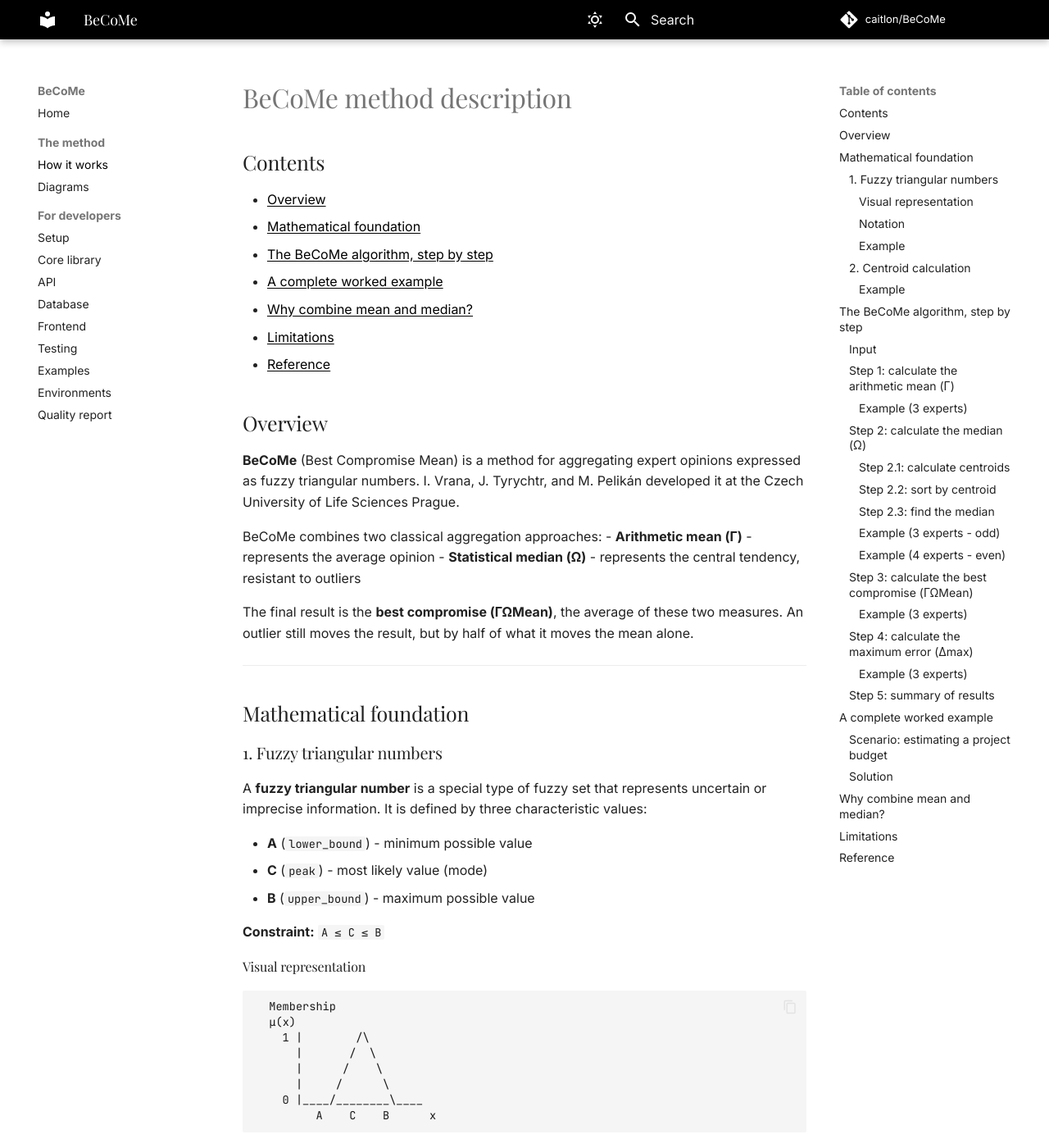
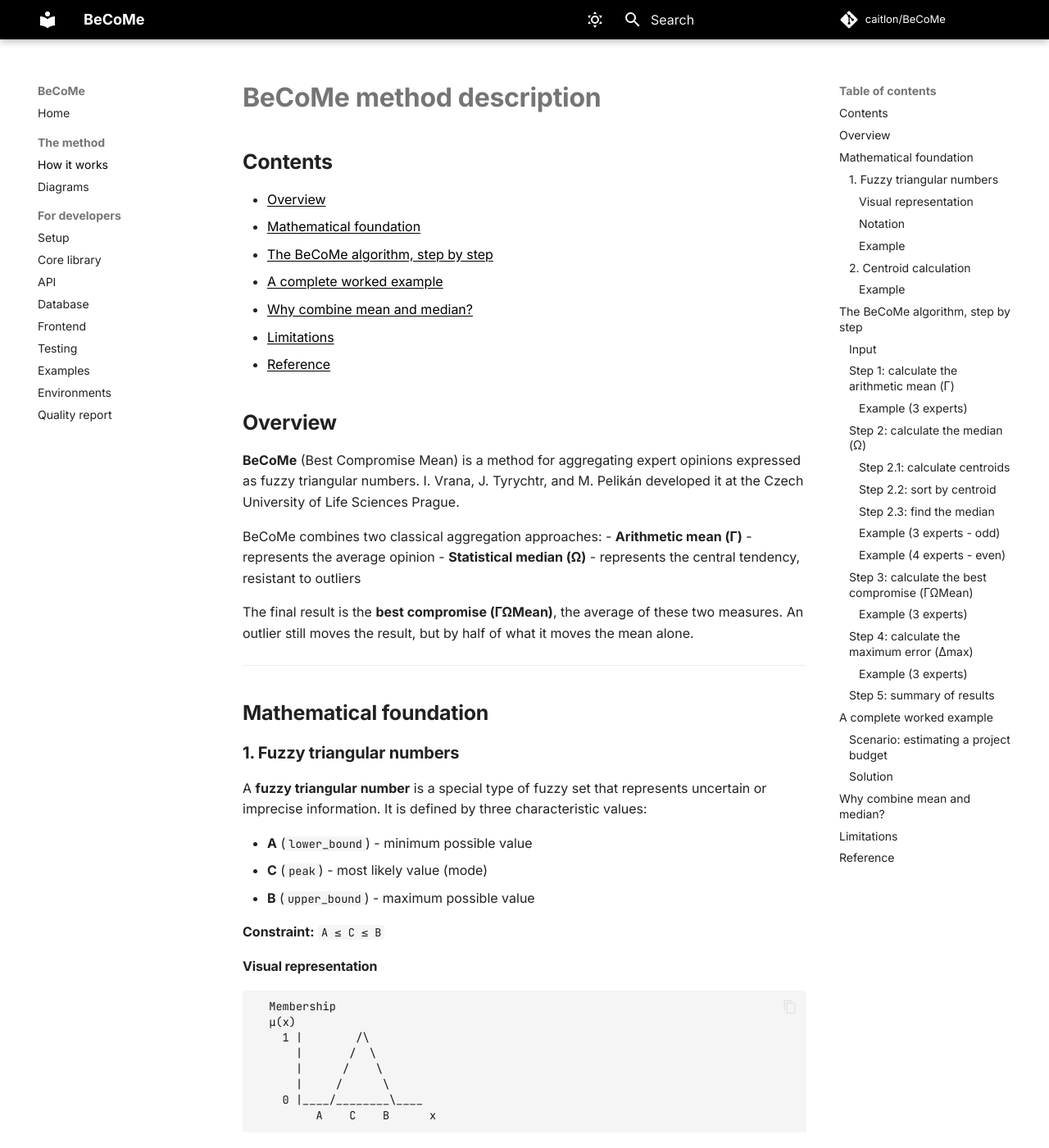
Before and after one commit to caitlon/BeCoMe, an MkDocs documentation site: the page built from docs/method-description.md, in a window 1280 px wide and 1400 px high. Shown: the whole window at 82% size. Built offline with MkDocs 1.6.1 and Material for MkDocs 9.7.7, drawn with Linux system fonts in a browser that asks for light colours; comment, search, counter and statistics services are not loaded.

Commit message:
style: use one typeface on the docs site

```diff
--- a/docs/stylesheets/become.css
+++ b/docs/stylesheets/become.css
@@ -21,14 +21,17 @@
  *   border      0 0%  90%     #e6e6e6      0 0% 17%   #2b2b2b
  */
 
-/* Playfair Display is the display face in `--font-display` and Material has no
- * setting for a third font, so it is fetched here. Inter and JetBrains Mono come
- * from `theme.font` in mkdocs.yml. The application self-hosts all three through
- * fontsource; this site does not, which is a deliberate difference and worth
- * knowing: it sends visitor addresses to Google, on a project that otherwise
- * takes data handling seriously. Acceptable for documentation, and reversible by
- * committing the woff2 files here instead. */
-@import url("https://fonts.googleapis.com/css2?family=Playfair+Display:wght@400;500;600&display=swap");
+/* One typeface, and it is the application's: Inter for everything, JetBrains Mono
+ * for code, both set in `theme.font`. The application also has a display face,
+ * Playfair Display in `--font-display`, and it was tried here and dropped. It
+ * works on a product page that has a handful of headings; a documentation page is
+ * mostly headings, and setting a serif against Inter that many times per screen
+ * reads as two designs arguing rather than one.
+ *
+ * Both faces come from Google Fonts, while the application self-hosts through
+ * fontsource. That is a real difference and worth knowing: it sends visitor
+ * addresses to Google, on a project that otherwise takes data handling seriously.
+ * Acceptable for documentation, and reversible by committing the woff2 files. */
 
 [data-md-color-scheme="default"] {
   --md-primary-fg-color: #000000;
@@ -76,15 +79,14 @@
   --md-footer-bg-color--dark: #000000;
 }
 
-/* Headings are the serif face. This is the single change that makes the site read
- * as the same product rather than as Material with the colour drained out. */
+/* Inter carries headings too, so the only thing separating them from body text is
+ * weight and size. Material's default heading weight is light enough to disappear
+ * at h3 and below once the serif is gone. */
 .md-typeset h1,
 .md-typeset h2,
 .md-typeset h3,
-.md-typeset h4,
-.md-header__topic:first-child .md-ellipsis {
-  font-family: "Playfair Display", Georgia, serif;
-  font-weight: 400;
+.md-typeset h4 {
+  font-weight: 600;
   letter-spacing: -0.01em;
 }
 
--- a/mkdocs.yml
+++ b/mkdocs.yml
@@ -29,9 +29,9 @@ theme:
     - navigation.top
     - content.code.copy
     - search.suggest
-  # Inter and JetBrains Mono are `--font-sans` and `--font-mono` in
-  # `frontend/src/index.css`. Playfair Display, the third face, has no setting
-  # here and is fetched from `docs/stylesheets/become.css` instead.
+  # `--font-sans` and `--font-mono` from `frontend/src/index.css`. The application
+  # has a third face, Playfair Display, for headings; it is deliberately not used
+  # here and `docs/stylesheets/become.css` says why.
   font:
     text: Inter
     code: JetBrains Mono
```
